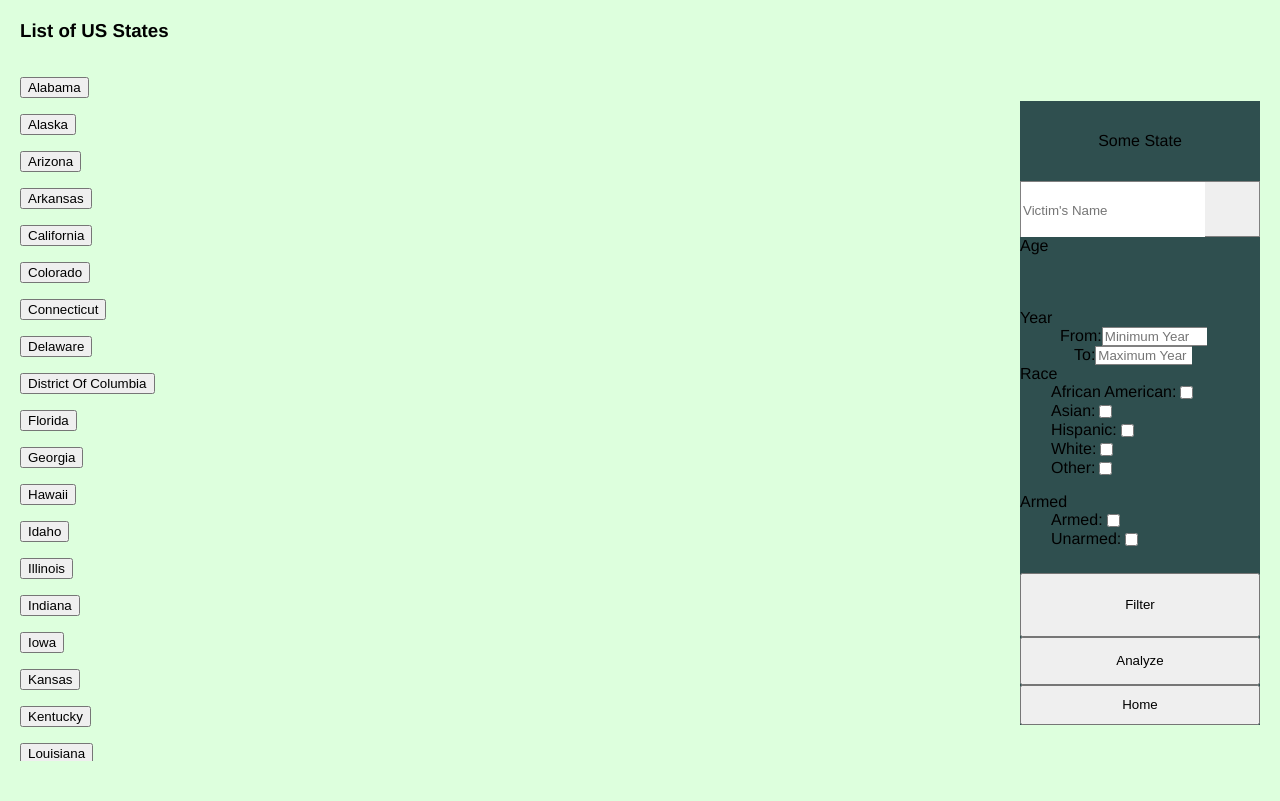
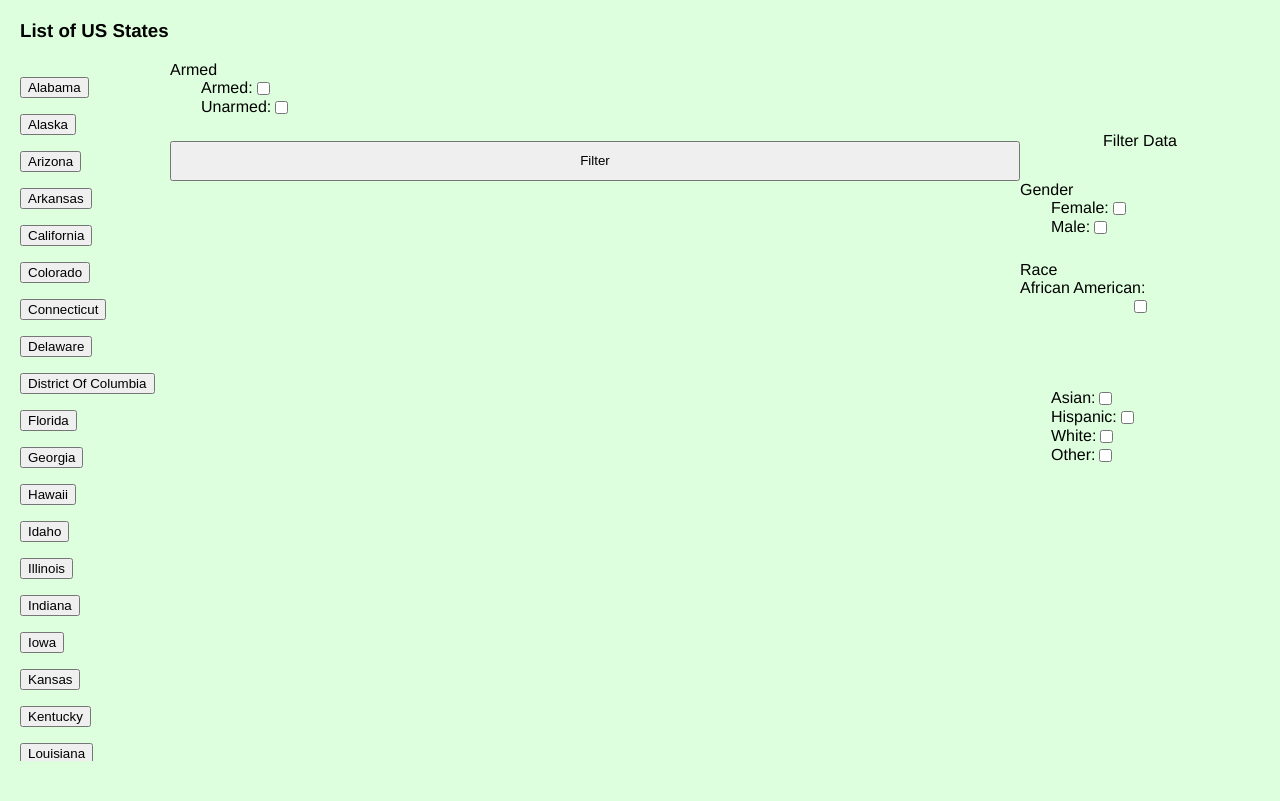
Before and after one commit to riceboi732/CS257, a Flask app: page / in a window 1280 px wide. Run offline with Flask 2, Linux system fonts and the light colour scheme; parts of the project's set-up code (start-up, migrations or seed data) failed here and were passed over.

Commit message:
first draft ver. 7

```diff
--- a/webapp/static/index.css
+++ b/webapp/static/index.css
@@ -27,10 +27,9 @@
   justify-content: center;
   height: 10vh;
   margin-top: 5vh;
-  background: #2F4F4F;
 }
 
-.search{
+/* .search{
   display: flex;
   align-items: flex-start;
   height: 7vh;
@@ -51,23 +50,20 @@
   border: 1px solid grey;
   border-left: none;
   cursor: pointer;
-}
-#age {
+} */
+/* #age {
   display: flex;
   height: 9vh;
-  background: #2F4F4F;
 }
 
 .year {
   display: flex;
   flex-direction: column;
   height: auto;
-  background: #2F4F4F;
 }
 
 .from_year{
   display: flex;
-  background: #2F4F4F;
   padding-left: 5vh;
 }
 
@@ -80,7 +76,6 @@
 
 .to_year{
   display: flex;
-  background: #2F4F4F;
   padding-left: 54px;
 }
 
@@ -89,13 +84,16 @@
   border: 1px solid grey;
   border-right: none;
 }
-
-
+ */
+ .gender {
+  display: flex;
+  flex-direction: column;
+  height: 10vh;
+}
 .race {
   display: flex;
   flex-direction: column;
   height: 16vh;
-  background: #2F4F4F;
 }
 
 .race_checkbox {
@@ -108,7 +106,6 @@
   flex-direction: column;
   justify-content: flex-start;
   height: 10vh;
-  background: #2F4F4F;
   padding-top: 0;
 }
 
@@ -119,37 +116,33 @@
 
 .filter {
   display: flex;
-  height: 8vh;
-  background: #2F4F4F;
+  height: 5vh;
 }
 
 .filter button{
   height: 100%;
   width: 100%;
-
 }
 
-.analyze {
+/* .analyze {
   display: flex;
-  height: 6vh;
-  background: #2F4F4F;
+  height: 5vh;
 }
 
 .analyze_button {
   height: 100%;
   width: 100%;
-}
+} */
 
-.home {
+/* .home {
   display: flex;
   height: 5vh;
-  background: #2F4F4F;
 }
 
 .home_button {
   height: 100%;
   width: 100%;
-}
+} */
 
 .bread_table {
   display: flex;
@@ -175,13 +168,14 @@
 
 /*CSS for the data*/
 .data {
-  width:50%;
+  width:30%;
   height:80%;
   position: fixed;
   top: 20%;
   left: 40%;
   margin-top: -100px;
   margin-left: -100px;
+  overflow:auto;
 }
 /* Implment later
 #map-container {
--- a/webapp/templates/index.html
+++ b/webapp/templates/index.html
@@ -70,14 +70,14 @@
         <p><!-- <a href="victims.html"> --><button id="WY" value = "WY"  onClick="onButtonClicked(this.id)">Wyoming</button></p><!-- </a> -->
     </div>
     <div class="sidebar">
-        <div id="state"> Some State
+        <div id="state"> Filter Data
         </div>
-        <div class="search">
+        <!-- <div class="search">
             <input type="text" placeholder="Victim's Name" name="search_victim">
             <button type="submit">
             </button>
-        </div>
-        <div id="age"> Age
+        </div> -->
+        <!-- <div id="age"> Age
         </div>
         <div class="year"> Year
             <div class="from_year">
@@ -88,22 +88,30 @@
                 To:
                 <input type="text" placeholder="Maximum Year" name="max_year">
             </div>
+        </div> -->
+        <div class="gender"> Gender
+            <div class="race_checkbox"> Female:
+                <input type="checkbox" id="female" unchecked>
+            </div>
+            <div class="race_checkbox"> Male:
+                <input type="checkbox" id="male" unchecked>
+            </div>
         </div>
         <div class="race"> Race
-            <div class="race_checkbox"> African American:
-                <input type="checkbox" id="african_american" unchecked>
+            <label for="race_checkbox"> African American:</label>
+                <input type="checkbox" id="african_american" onClick="checkAfrican()">
             </div>
             <div class="race_checkbox"> Asian:
-                <input type="checkbox" id="african_american" unchecked>
+                <input type="checkbox" id="asian" onClick="checkAsian()">
             </div>
             <div class="race_checkbox"> Hispanic:
-                <input type="checkbox" id="african_american" unchecked>
+                <input type="checkbox" id="hispanic" onClick="checkHispanic()">
             </div>
             <div class="race_checkbox"> White:
-                <input type="checkbox" id="african_american" unchecked>
+                <input type="checkbox" id="white" onClick="checkWhite()">
             </div>
             <div class="race_checkbox"> Other:
-                <input type="checkbox" id="african_american" unchecked>
+                <input type="checkbox" id="other" onClick="checkOther()">
             </div>
         </div>
         <div class="armed">Armed
@@ -117,12 +125,12 @@
         <div class="filter">
             <button id="filter_button">Filter</button>
         </div>
-        <div class="analyze">
+        <!-- <div class="analyze">
             <button class="analyze_button">Analyze</button>
-        </div>
-        <div class="home">
+        </div> -->
+        <!-- <div class="home">
             <button class="home_button">Home</button>
-        </div>
+        </div> -->
     </div>
     <div class="bread_table">
         <div id="breadcrumb">
```
Also changed, not shown: webapp/static/index.js (+38 -1 lines).
